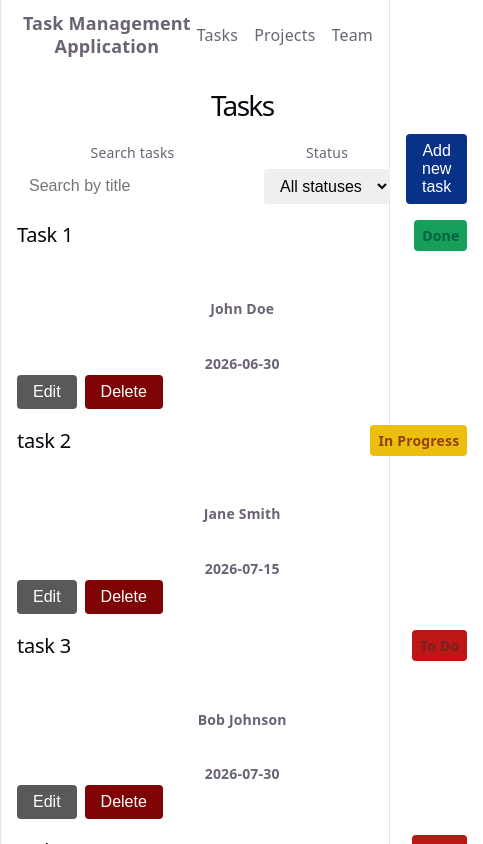
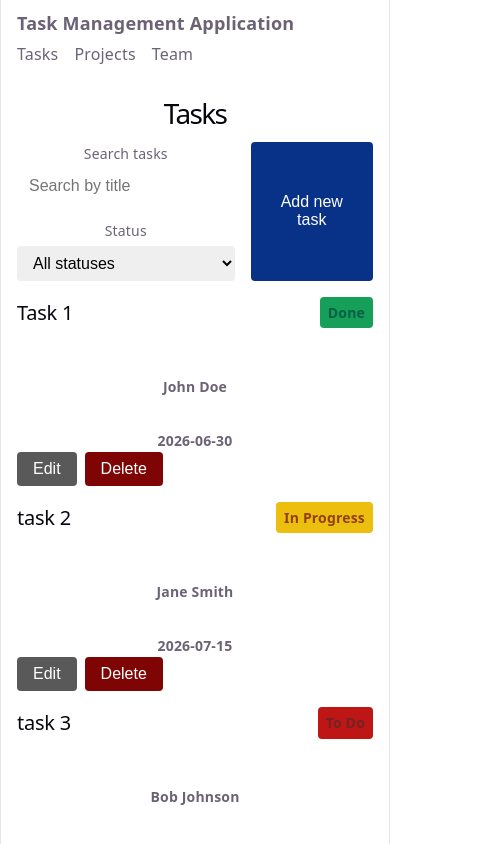
Before and after one commit to MariKapanadze/Task-Management-App, a React (Vite) app: page /tasks in a window 390 px wide. Shown: the top 844 px of the page, 483 px wide, since content can reach past the window. Built offline with nearby package versions, Linux system fonts and the light colour scheme.

Commit message:
finished responsive task list UI

```diff
--- a/src/index.css
+++ b/src/index.css
@@ -124,4 +124,5 @@ code {
     border: 1px solid var(--color-border);
     border-radius: 4px;
     font-size: 16px;
+    width: 100%;
 }
--- a/src/styles/header.css
+++ b/src/styles/header.css
@@ -34,3 +34,11 @@
 .header__nav a:hover {
     color: var(--color-text);
 }
+
+@media (max-width: 600px) {
+    .header__inner {
+        flex-direction: column;
+        align-items: flex-start;
+        gap: 8px;
+    }
+}
--- a/src/styles/task-list.css
+++ b/src/styles/task-list.css
@@ -1,7 +1,8 @@
-.task-list{
+.task-list {
     list-style: none;
     margin: 0;
     padding: 0;
     display: grid;
+    grid-template-columns: repeat(auto-fill, minmax(280px, 1fr));
     gap: 16px;
 }
--- a/src/styles/task-toolbar.css
+++ b/src/styles/task-toolbar.css
@@ -10,3 +10,14 @@
     display: flex;
     gap: 16px;
 }
+
+@media (max-width: 600px) {
+    .task-toolbar {
+        flex-direction: ___;
+        align-items: stretch;
+    }
+
+    .task-toolbar__filters {
+        flex-direction: column;
+    }
+}
```
